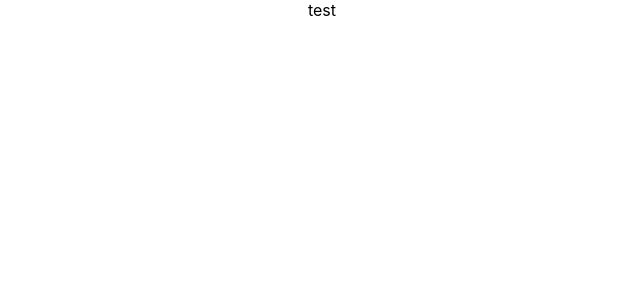
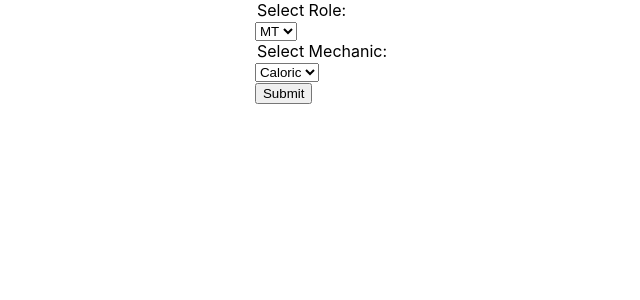
Before and after one commit to jbjoeburns/zebabu.github.io, a React (Create React App) app: page / in a window 1280 px wide. Shown: the top 300 px of the page, without its empty margins (318-958 px from the left). Built offline with nearby package versions, Linux system fonts and the light colour scheme.

Commit message:
Added homepage

```diff
--- a/src/pages/homepage/homepage.js
+++ b/src/pages/homepage/homepage.js
@@ -1,14 +1,54 @@
-import React, { useState, useEffect } from "react";
+import React, { useState } from "react";
 import "./homepage.css";
 
 const Homepage = () => {
-  const [isLoggedIn, setIsLoggedIn] = useState(false);
+  const [selectedRole, setSelectedRole] = useState("MT");
+  const [selectedMechanic, setSelectedMechanic] = useState("Caloric");
+  const [roleList]  = useState(["MT", "OT", "H1", "H2", "M1", "M2", "R1", "R2"])
+  const [mechanicList]  = useState(["Caloric"])
 
-  useEffect(() => {}, []);
+  const handleChangeRole = (event) => {
+    setSelectedRole(event.target.value)
+  }
+
+  const handleChangeMechanic = (event) => {
+    setSelectedMechanic(event.target.value)
+  }
+
+  const handleSubmit = (event) => {
+    event.preventDefault();
+    alert(selectedRole)
+    alert(selectedMechanic)
+  }
 
   return (
     <div className="container">
-      test
+      <form onSubmit={handleSubmit}>
+        <legend>Select Role:</legend>
+        <select value={selectedRole} onChange={handleChangeRole}>
+          {
+          roleList.map(role => {
+            return (
+            <>
+            <option value={role}>{role}</option>
+            </>
+            )
+          })}
+        </select>
+        <legend>Select Mechanic:</legend>
+        <select value={selectedMechanic} onChange={handleChangeMechanic}>
+          {
+          mechanicList.map(mechanic => {
+            return (
+            <>
+            <option value={mechanic}>{mechanic}</option>
+            </>
+            )
+          })}
+        </select>
+        <br></br>
+        <input type="submit" />
+      </form>
     </div>
   );
 };
```
